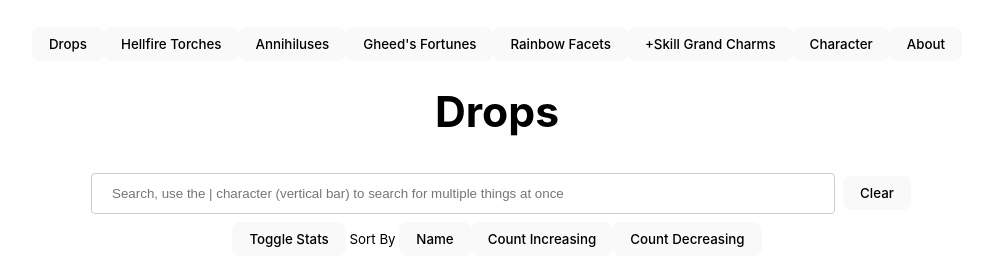
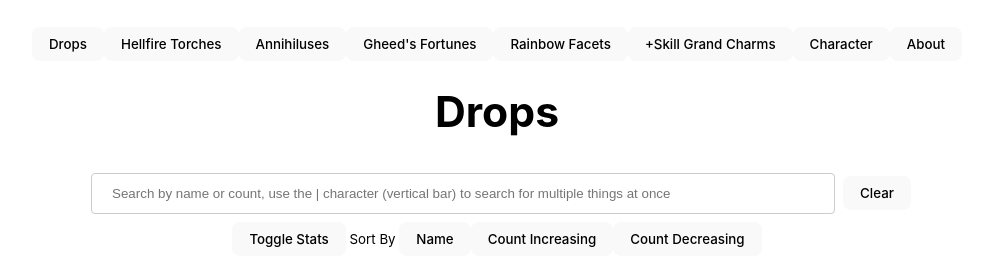
Before and after one commit to geoffreykwan/diablo-2-drops-on-the-way-to-level-99, a Vue app: page /drops in a window 1280 px wide. Shown: the top 264 px of the page, without its empty margins (143-1136 px from the left). Built offline with nearby package versions, Linux system fonts and the light colour scheme.

Commit message:
feat(Drops Page): Update search placeholder text

```diff
--- a/src/views/Drops.vue
+++ b/src/views/Drops.vue
@@ -1,7 +1,7 @@
 <template>
   <h1>Drops</h1>
   <input v-model="searchText" v-on:input="filterDrops"
-    placeholder="Search, use the | character (vertical bar) to search for multiple things at once" />
+    placeholder="Search by name or count, use the | character (vertical bar) to search for multiple things at once" />
   <button @click="searchText = ''; filterDrops()">Clear</button>
   <br />
   <button @click="toggleStats">Toggle Stats</button>
```
